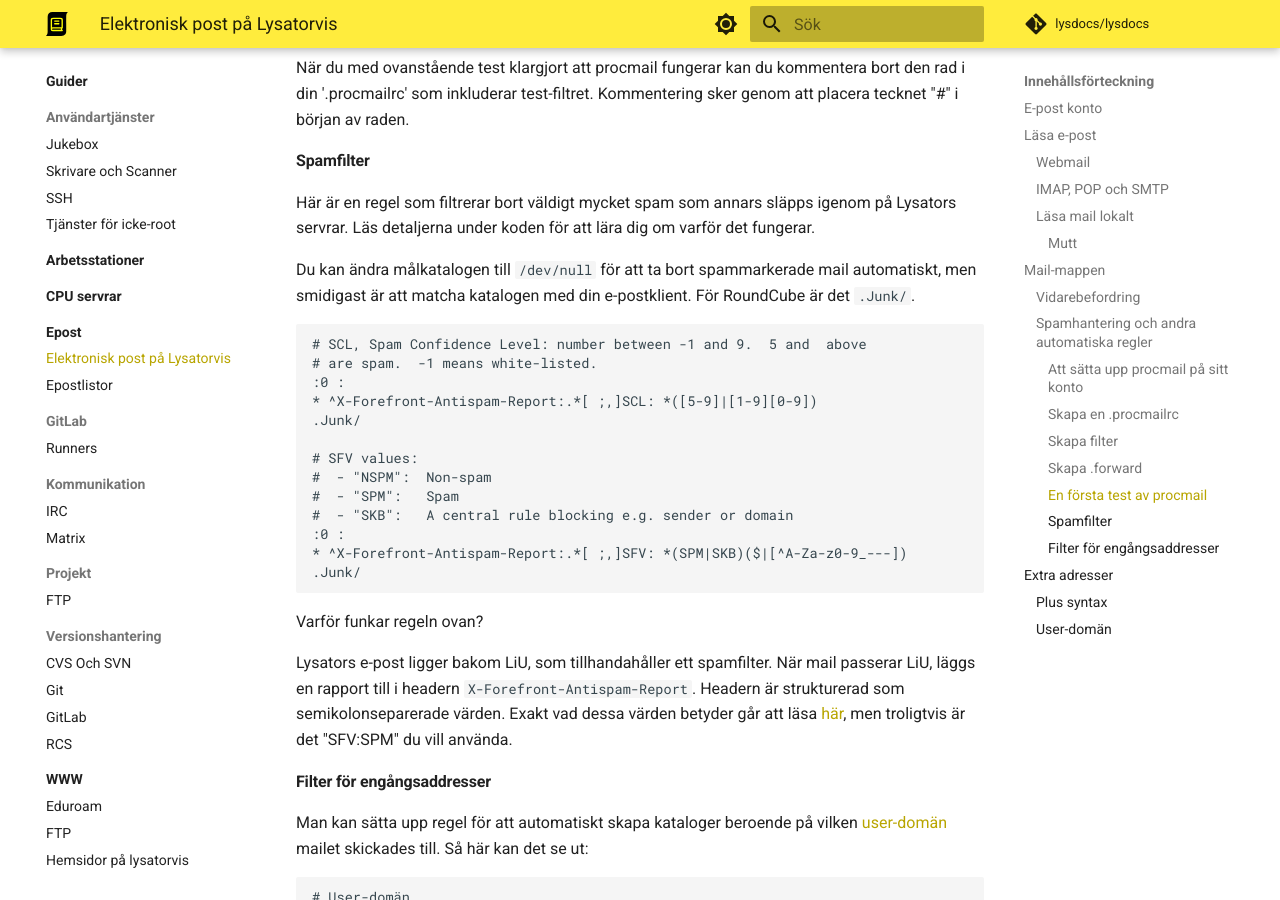
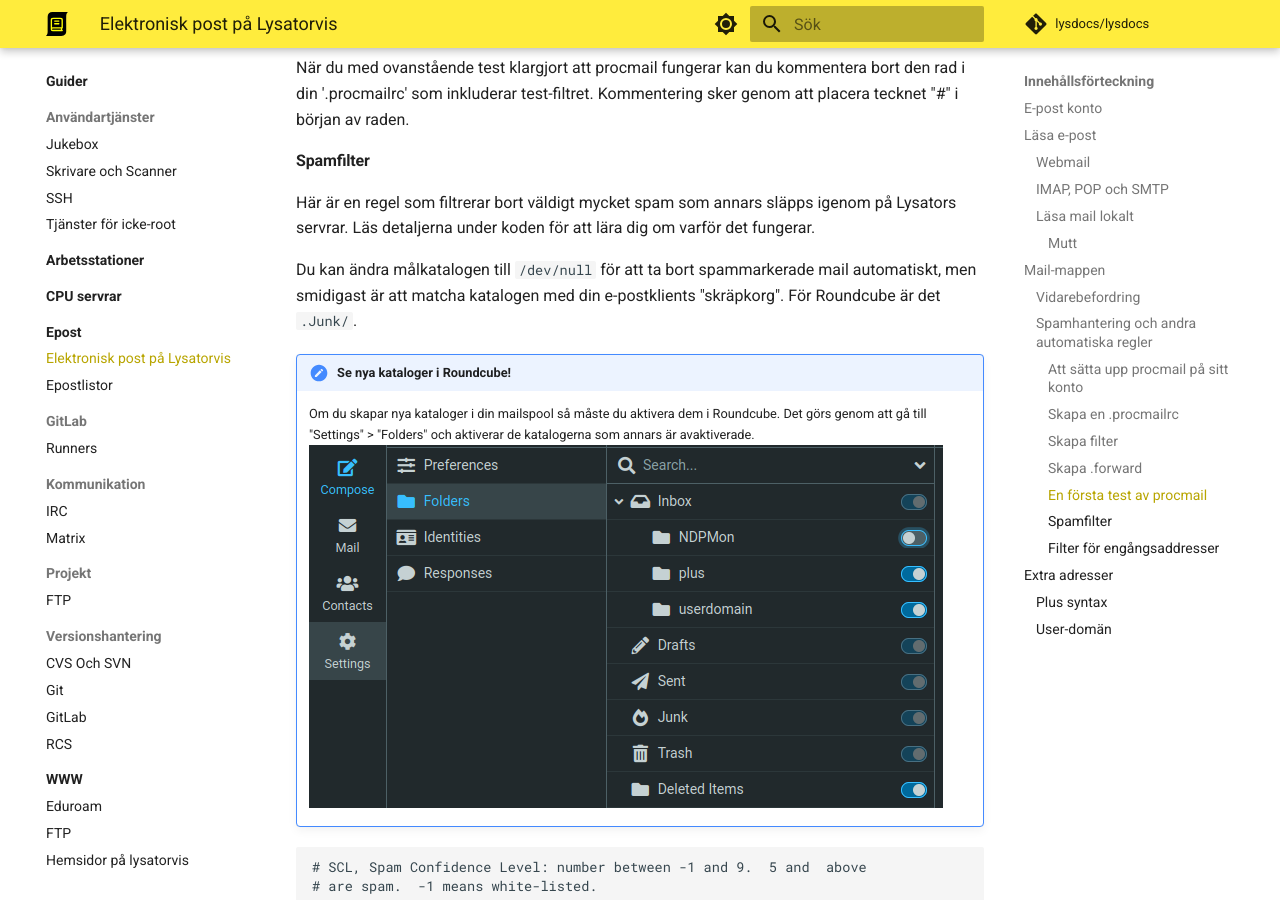
Before and after one commit to OttoRoming/LysDocs, an MkDocs documentation site: the page built from docs/guider/Epost/Epost På Lysatorvis.md, in a window 1280 px wide and 900 px high, scrolled down 3791 px. Built offline with MkDocs 1.6.1 and Material for MkDocs 9.7.7, drawn with Linux system fonts in a browser that asks for light colours.

Commit message:
Lägg till note om Roundcube och nya kataloger

````diff
--- a/docs/guider/Epost/Epost På Lysatorvis.md
+++ b/docs/guider/Epost/Epost På Lysatorvis.md
@@ -130,7 +130,11 @@ När du med ovanstående test klargjort att procmail fungerar kan du kommentera
 #### Spamfilter
 Här är en regel som filtrerar bort väldigt mycket spam som annars släpps igenom på Lysators servrar. Läs detaljerna under koden för att lära dig om varför det fungerar.
 
-Du kan ändra målkatalogen till `/dev/null` för att ta bort spammarkerade mail automatiskt, men smidigast är att matcha katalogen med din e-postklient. För RoundCube är det `.Junk/`.
+Du kan ändra målkatalogen till `/dev/null` för att ta bort spammarkerade mail automatiskt, men smidigast är att matcha katalogen med din e-postklients "skräpkorg". För Roundcube är det `.Junk/`.
+
+!!! note "Se nya kataloger i Roundcube!"
+    Om du skapar nya kataloger i din mailspool så måste du aktivera dem i Roundcube. Det görs genom att gå till "Settings" > "Folders" och aktiverar de katalogerna som annars är avaktiverade.
+    ![](roundcube_directories.png)
 
 ```
 # SCL, Spam Confidence Level: number between -1 and 9.  5 and  above
````
Also changed, not shown: docs/guider/Epost/roundcube_directories.png (added).
